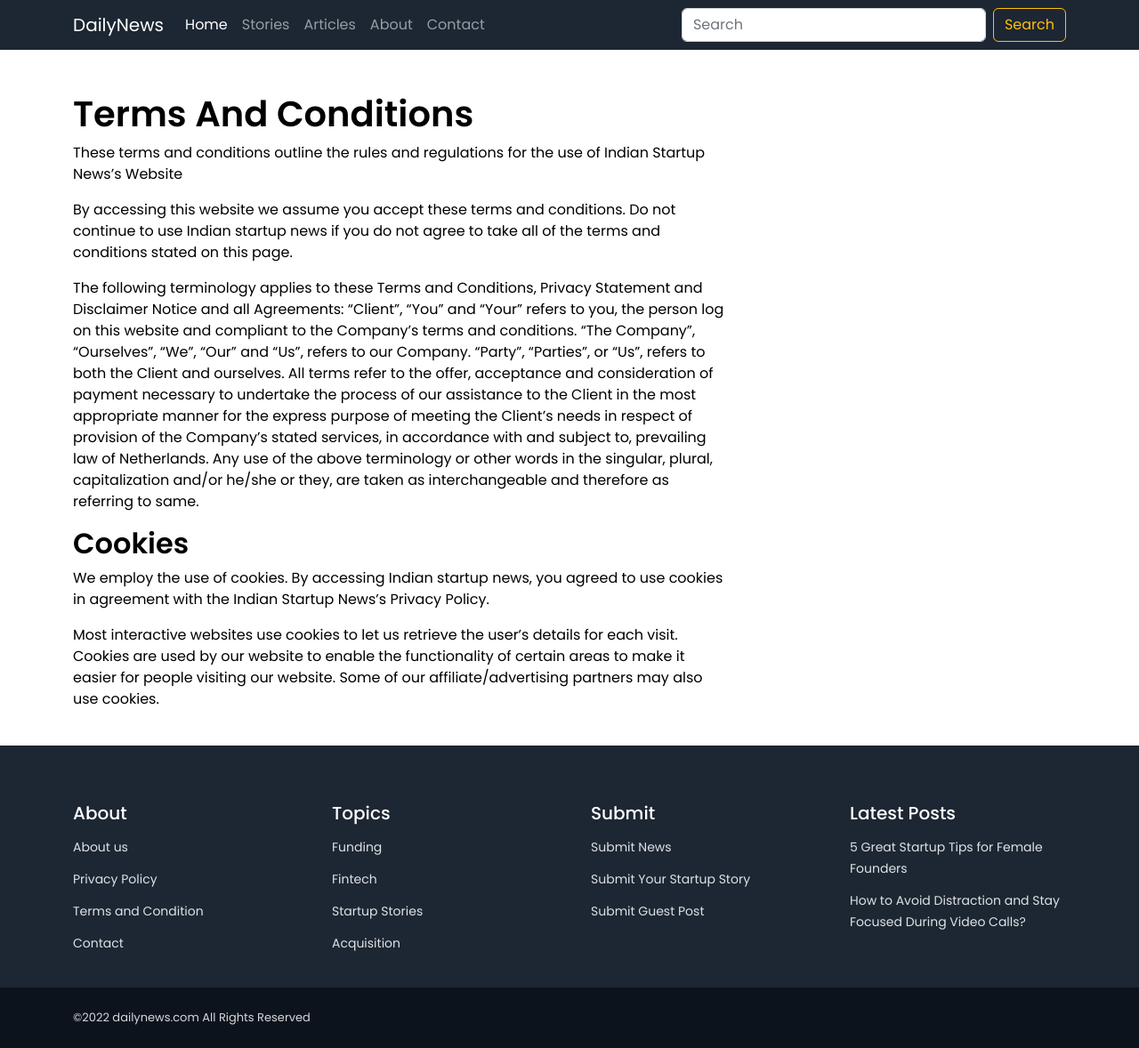
After one commit to sunilyadav-web/TheStartupGazette, a Django app: page /term-and-condition/ in a window 1280 px wide. The commit adds this page. Shown: the whole page at 89% size. Run offline with Django 4.2, Linux system fonts and the light colour scheme; data comes from the database, SQL or seed files in the repository; some libraries are stand-ins or nearby versions.

Commit message:
added term and condition page

```diff
--- a/home/templates/home/base.html
+++ b/home/templates/home/base.html
@@ -100,8 +100,8 @@
             <ul class="footer-links list-unstyled ">
               <li><a href="{% url 'home:aboutus' %}" class="footer-link"></i> About us</a></li>
               <li><a href="#" class="footer-link">Privacy Policy</a></li>
-              <li><a href="#" class="footer-link"> Terms and Condition</a></li>
-              <li><a href="#" class="footer-link"> Contact</a></li>
+              <li><a href="{% url 'home:term-and-condition' %}" class="footer-link"> Terms and Condition</a></li>
+              <li><a href="{% url 'home:contact' %}" class="footer-link"> Contact</a></li>
             </ul>
           </div>
           <div class="col-6 col-lg-3">
--- a/home/templates/home/post.html
+++ b/home/templates/home/post.html
@@ -16,7 +16,10 @@
             <h5 class="py-2 mb-4">{{post.title}}</h5>
             <img src="{{post.imageURL}}" class="img-fluid" alt="">
             <div class="content">
-                {{post.content|safe}}
+                <article class="blog-post">
+                    {{post.content|safe}}
+
+                </article>
             </div>
             <small>Published on: {{post.publish_date|date:'d-M-Y'}}</small>
             <p>Tags - {{post.tag.name}}</p>
--- /dev/null
+++ b/home/templates/home/term_condition.html
@@ -0,0 +1,27 @@
+{% extends './base.html' %} {% load static %}
+{% block metatags %}
+
+{% endblock metatags %}
+{% block title %}Term And Condition{% endblock title %}
+
+{% block body %}
+<section id="term-condition" class="py-5 mb-3">
+    <div class="container">
+        <div class="row">
+            <div class="col-8">
+                <h1>Terms And Conditions</h1>
+                <p>These terms and conditions outline the rules and regulations for the use of Indian Startup News’s Website</p>
+                <p>By accessing this website we assume you accept these terms and conditions. Do not continue to use Indian startup news if you do not agree to take all of the terms and conditions stated on this page.</p>
+                <p>The following terminology applies to these Terms and Conditions, Privacy Statement and Disclaimer Notice and all Agreements: “Client”, “You” and “Your” refers to you, the person log on this website and compliant to the Company’s terms and conditions. “The Company”, “Ourselves”, “We”, “Our” and “Us”, refers to our Company. “Party”, “Parties”, or “Us”, refers to both the Client and ourselves. All terms refer to the offer, acceptance and consideration of payment necessary to undertake the process of our assistance to the Client in the most appropriate manner for the express purpose of meeting the Client’s needs in respect of provision of the Company’s stated services, in accordance with and subject to, prevailing law of Netherlands. Any use of the above terminology or other words in the singular, plural, capitalization and/or he/she or they, are taken as interchangeable and therefore as referring to same.
+
+                </p>
+                <h2>Cookies</h2>
+                <p>We employ the use of cookies. By accessing Indian startup news, you agreed to use cookies in agreement with the Indian Startup News’s Privacy Policy.</p>
+                <p>Most interactive websites use cookies to let us retrieve the user’s details for each visit. Cookies are used by our website to enable the functionality of certain areas to make it easier for people visiting our website. Some of our affiliate/advertising partners may also use cookies.
+
+                </p>
+            </div>
+        </div>
+    </div>
+</section>
+{% endblock body %}
--- a/home/urls.py
+++ b/home/urls.py
@@ -8,5 +8,6 @@ urlpatterns = [
     path('tag/<tag_name>',tagFilter,name='tag'),
     path('contact/',contact, name='contact'),
     path('aboutus/',aboutUs, name='aboutus'),
-    path('search',search,name='search'),
+    path('search/',search,name='search'),
+    path('term-and-condition/',termAndCondition,name='term-and-condition')
 ]
--- a/home/views.py
+++ b/home/views.py
@@ -131,3 +131,11 @@ def search(request):
         print('Search Exception : ',e)
         messages.error(request,'Something went wrong!')
     return render(request,'home/search.html',context)
+
+def termAndCondition(request):
+    context={}
+    try:
+        context['topics']=Tag.objects.all()
+    except Exception as e:
+        print("Term and Condition Exception : ",e)
+    return render(request,'home/term_condition.html',context)
```
